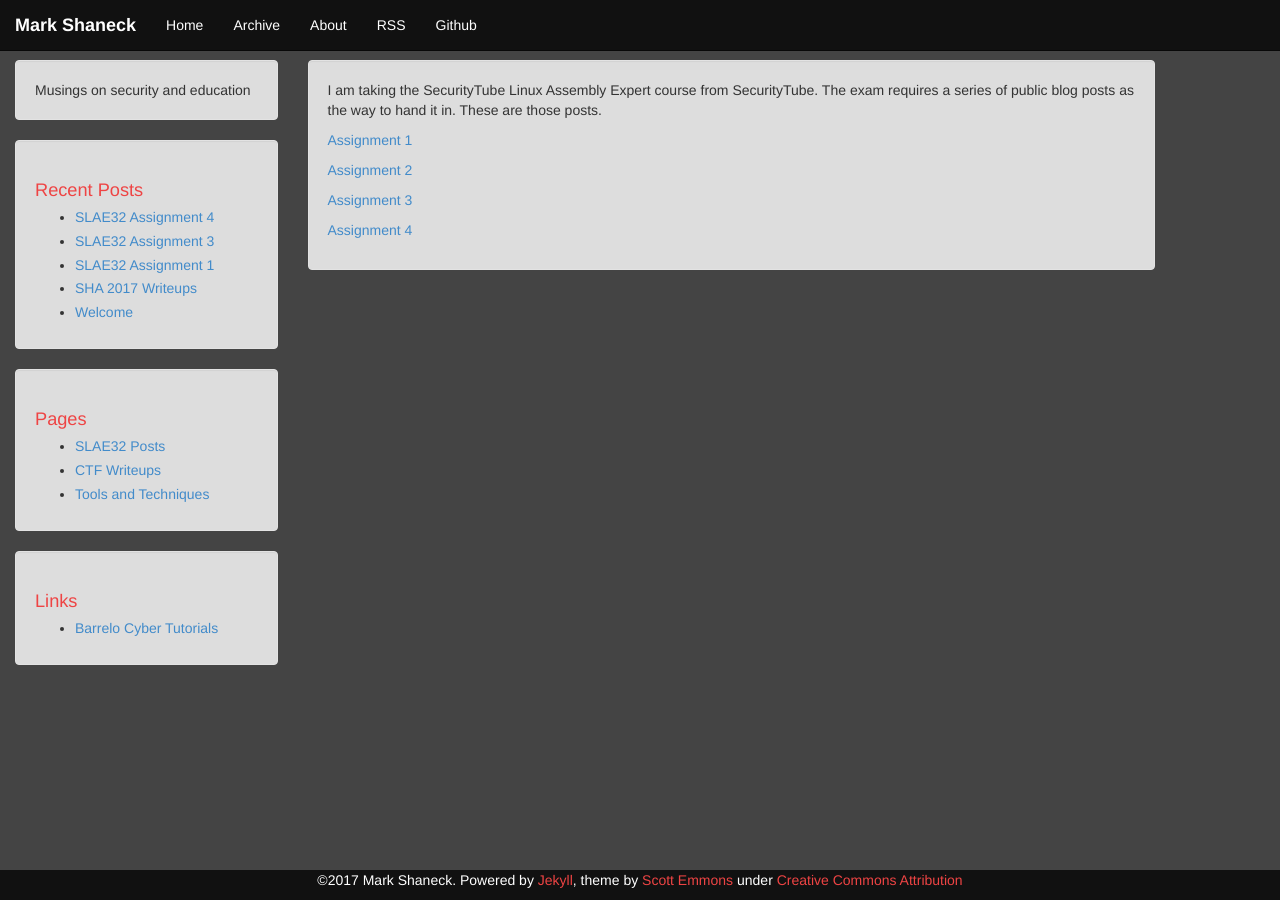
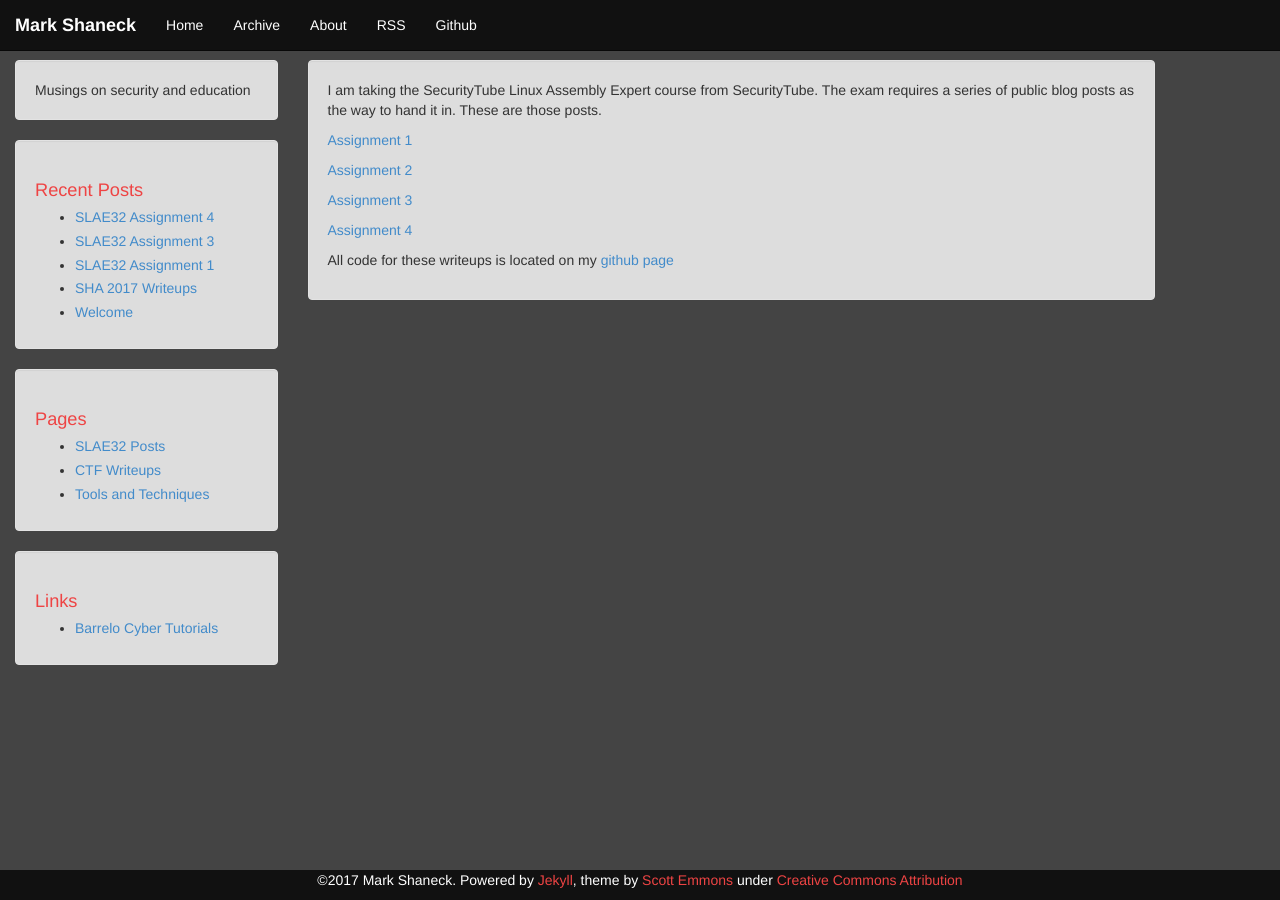
Before and after one commit to mshaneck/mshaneck.github.io, a Jekyll site: the page built from SLAE32/index.md, in a window 1280 px wide. Built offline with Jekyll 4.4.1, drawn with Linux system fonts in a browser that asks for light colours.

Commit message:
Added link to my github

```diff
--- a/SLAE32/index.md
+++ b/SLAE32/index.md
@@ -12,3 +12,5 @@ I am taking the SecurityTube Linux Assembly Expert course from SecurityTube. The
 [Assignment 3](./slae32-assignment3)
 
 [Assignment 4](./slae32-assignment4)
+
+All code for these writeups is located on my [github page](http://github.com/mshaneck)
```
